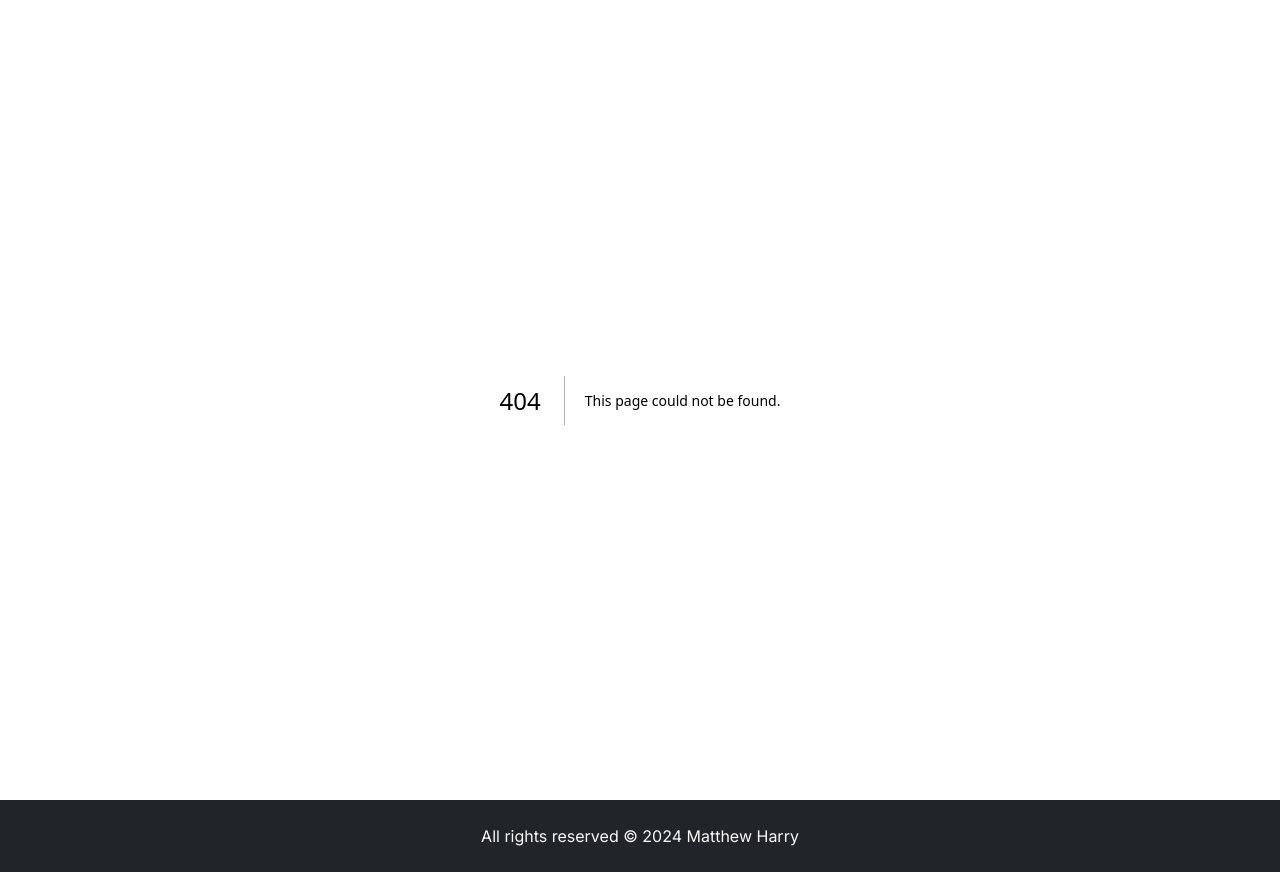
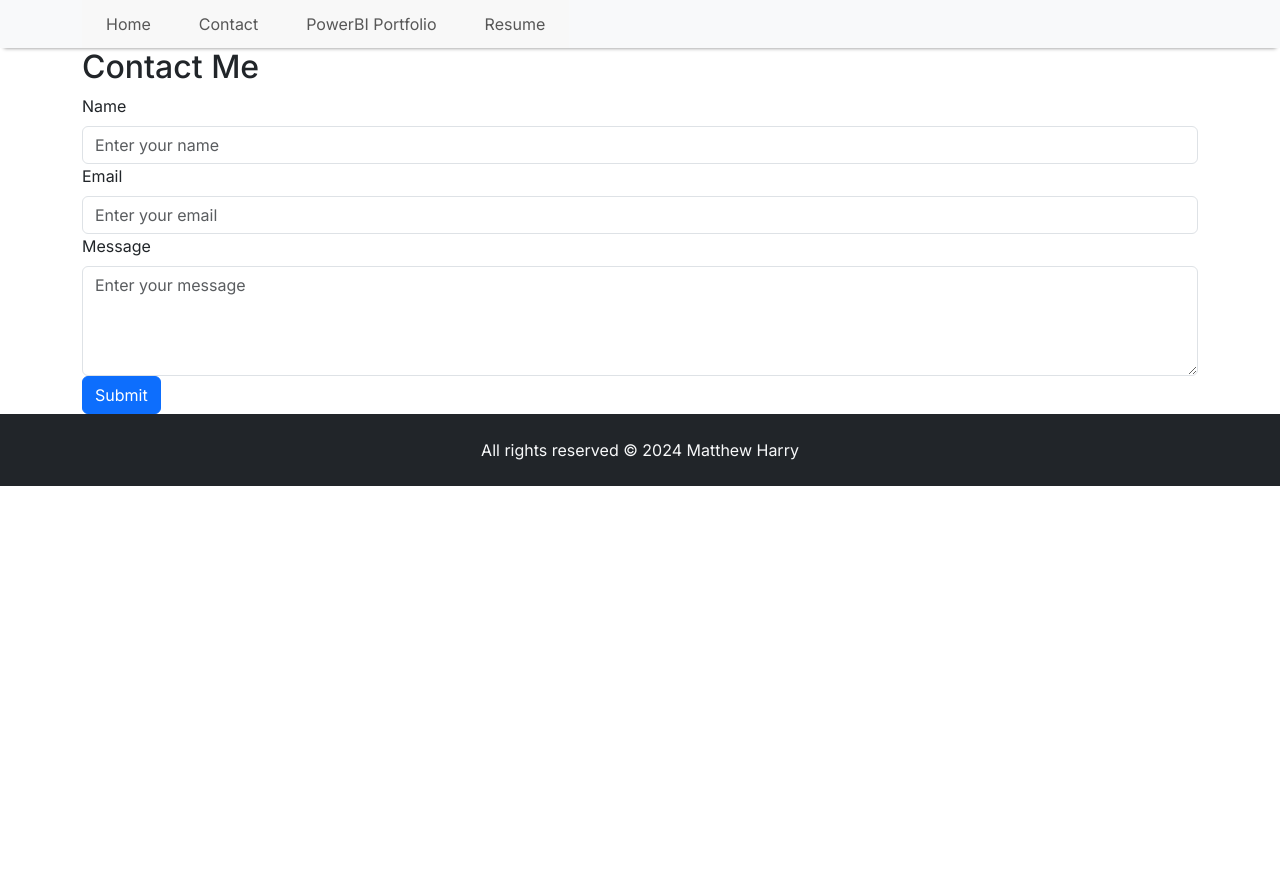
Before and after one commit to mharry18/matthew-personal-site, a Next.js app: page /contact in a window 1280 px wide. Before the commit this address had no page. After the commit the page ends 800 px from the top, so only its background shows below. Built offline with nearby package versions, Linux system fonts and the light colour scheme.

Commit message:
Add lines to recent experience on resume

```diff
--- a/package.json
+++ b/package.json
@@ -19,11 +19,13 @@
     "@mui/lab": "^5.0.0-alpha.159",
     "@mui/material": "^5.15.2",
     "@mui/styled-engine-sc": "^6.0.0-alpha.10",
+    "axios": "^1.6.5",
     "bootstrap": "5.3.2",
     "next": "14.0.4",
     "react": "^18",
     "react-bootstrap": "^2.9.2",
     "react-dom": "^18",
+    "react-hook-form": "^7.49.3",
     "styled-components": "^6.1.3"
   },
   "devDependencies": {
--- /dev/null
+++ b/src/app/contact/page.tsx
@@ -0,0 +1,96 @@
+'use client';
+
+import React, { useState, ChangeEvent, FormEvent } from 'react';
+import { SubmitHandler, useForm } from 'react-hook-form';
+import axios from 'axios';
+import { Container, Row, Col, Form, Button } from 'react-bootstrap';
+
+interface formData {
+  name: string;
+  email: string;
+  message: string;
+}
+
+const ContactForm: React.FC = () => {
+  const {
+    register,
+    handleSubmit,
+    formState: { errors },
+  } = useForm<formData>();
+
+  const onSubmit: SubmitHandler<formData> = async (data) => {
+    try {
+      const response = await axios.post('http://localhost:3001/contact', data);
+      console.log(response.data);
+      // Handle success (e.g., show a success message)
+    } catch (error) {
+      console.error('Error submitting form:', error);
+      // Handle error (e.g., show an error message)
+    }
+  };
+
+  return (
+    <Container className="mt-5">
+      <Row>
+        <h2>Contact Me</h2>
+      </Row>
+      <Row>
+        <Col lg={12}>
+          <Form onSubmit={handleSubmit(onSubmit)}>
+            <Form.Group controlId="formName">
+              <Form.Label>Name</Form.Label>
+              <Form.Control
+                type="text"
+                // name="name"
+                placeholder="Enter your name"
+                {...register('name', { required: 'Name is required' })}
+              />
+              {errors.name && typeof errors.name.message === 'string' && (
+                <Form.Text className="text-danger">
+                  {errors.name.message}
+                </Form.Text>
+              )}
+            </Form.Group>
+
+            <Form.Group controlId="formEmail">
+              <Form.Label>Email</Form.Label>
+              <Form.Control
+                type="email"
+                // name="email"
+                placeholder="Enter your email"
+                {...register('email', { required: 'Email is required' })}
+              />
+              {errors.email && typeof errors.email.message === 'string' && (
+                <Form.Text className="text-danger">
+                  {errors.email.message}
+                </Form.Text>
+              )}
+            </Form.Group>
+
+            <Form.Group controlId="formMessage">
+              <Form.Label>Message</Form.Label>
+              <Form.Control
+                as="textarea"
+                rows={4}
+                // name="message"
+                placeholder="Enter your message"
+                {...register('message', { required: 'Message is required' })}
+              />
+              {errors.message && typeof errors.message.message === 'string' && (
+                <Form.Text className="text-danger">
+                  {errors.message.message}
+                </Form.Text>
+              )}
+            </Form.Group>
+
+            <Button variant="primary" type="submit">
+              Submit
+            </Button>
+          </Form>
+        </Col>
+      </Row>
+    </Container>
+  );
+};
+
+export default ContactForm;
--- a/src/app/layout.tsx
+++ b/src/app/layout.tsx
@@ -5,6 +5,7 @@ import '@fortawesome/fontawesome-svg-core/styles.css';
 import { config } from '@fortawesome/fontawesome-svg-core';
 config.autoAddCss = false;
 import Footer from './footer';
+import MainNavBar from '@/navbar';
 // import './globals.css';
 
 const inter = Inter({ subsets: ['latin'] });
@@ -21,6 +22,7 @@ export default function RootLayout({
 }) {
   return (
     <html lang="en">
+      <MainNavBar />
       <body className={inter.className}>{children}</body>
       <Footer />
     </html>
--- a/src/app/page.tsx
+++ b/src/app/page.tsx
@@ -20,7 +20,7 @@ export default function Home() {
   const screenWidth = useScreenWidth();
   return (
     <>
-      <MainNavBar />
+      {/* <MainNavBar /> */}
       <section className="mb-5 p-2">
         <Container className="home-section">
           <Row className="ms-5 me-5">
```
Also changed, not shown: src/app/resume/page.tsx (+6 -1 lines), 1 other file (tests, documents, lock files or other folders).
